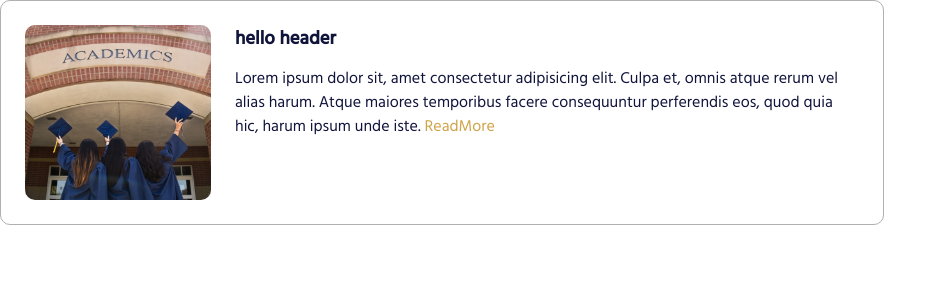
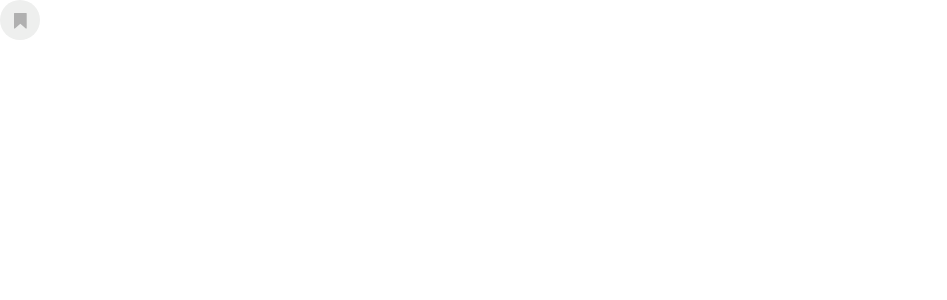
Before and after one commit to CDiala/school-finder, a React (Create React App) app in the folder client/: page / in a window 1280 px wide. Shown: the top 300 px of the page, without its empty margins (0-947 px from the left). Built offline with nearby package versions, Linux system fonts and the light colour scheme.

Commit message:
Created the bookmark component

```diff
--- a/client/src/App.js
+++ b/client/src/App.js
@@ -2,19 +2,21 @@ import { BrowserRouter as Router, Route, Switch } from "react-router-dom";
 import "./App.css";
 import graduation from "./images/graduation.png";
 import ExtraLargeCard from "./components/shared/ExtraLargeCard/ExtraLargeCard";
+import Bookmark from "./components/shared/Bookmark/Bookmark";
 
 function App() {
   return (
     <>
       <Router>
-        <ExtraLargeCard
+        {/* <ExtraLargeCard
           src={graduation}
           alt={"template"}
           header="hello header"
           body={`Lorem ipsum dolor sit, amet consectetur adipisicing elit. Culpa
           et, omnis atque rerum vel alias harum. Atque maiores temporibus facere
           consequuntur perferendis eos, quod quia hic, harum ipsum unde iste.`}
-        />
+        /> */}
+        <Bookmark />
       </Router>
     </>
   );
--- /dev/null
+++ b/client/src/components/shared/Bookmark/Bookmark.css
@@ -0,0 +1,10 @@
+.bookmark-container {
+  align-items: center;
+  background-color: #eeefee;
+  border-radius: 50%;
+  border: 1px solid transparent;
+  display: flex;
+  height: 40px;
+  justify-content: center;
+  width: 40px;
+}
--- /dev/null
+++ b/client/src/components/shared/Bookmark/Bookmark.js
@@ -0,0 +1,22 @@
+import { useState } from "react";
+import bkOff from "../../../images/bkmark_off.svg";
+import bkOn from "../../../images/bkmark_on.svg";
+import "./Bookmark.css";
+
+const Bookmark = () => {
+  const [isBookmarked, setIsBookmarked] = useState(false);
+
+  return (
+    <div
+      className="bookmark-container"
+      onClick={(e) => {
+        e.preventDefault();
+        setIsBookmarked(!isBookmarked);
+      }}
+    >
+      <img src={isBookmarked ? bkOn : bkOff} alt="bookmark off" />
+    </div>
+  );
+};
+
+export default Bookmark;
```
Also changed, not shown: client/src/images/bkmark_off.svg (added), client/src/images/bkmark_on.svg (added).
